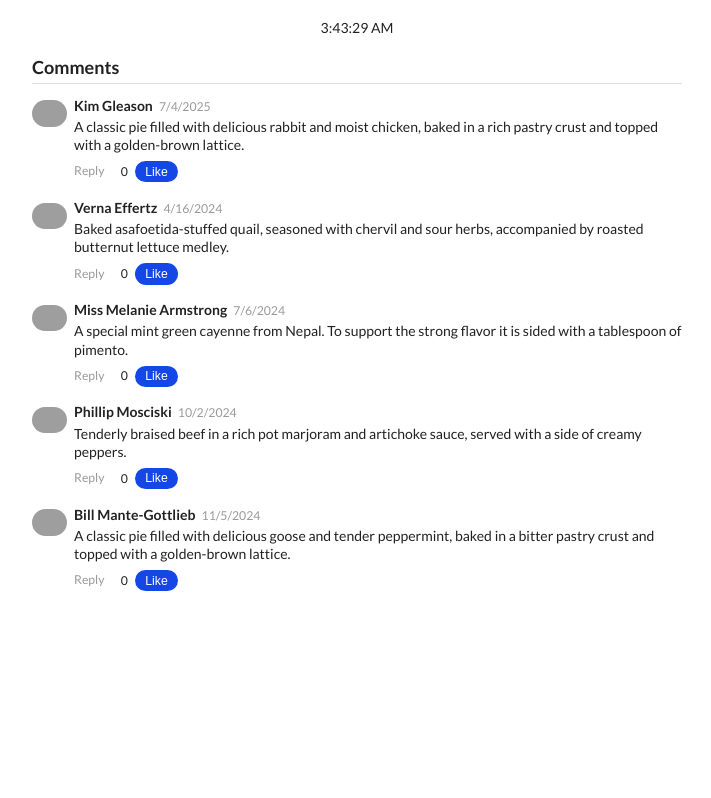
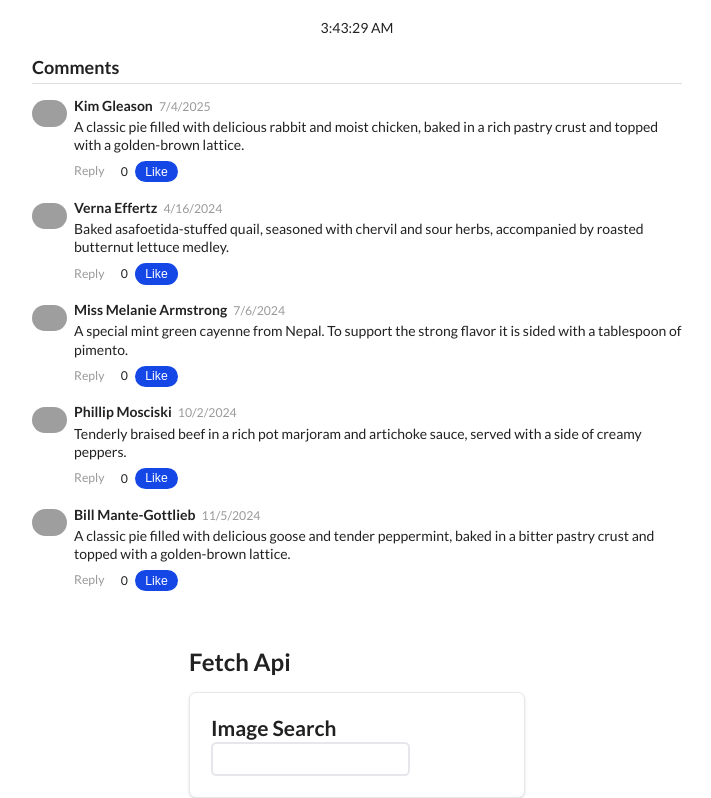
Before and after one commit to devden7/BootcampBatch13-Geeksfarm-Dena, a React (Create React App) app in the folder React.JS/class_components/: page / in a window 1280 px wide. Shown: the part 251-1049 px from the top of the page, without its empty margins (283-994 px from the left). Before the commit the page ends 877 px from the top, so only its background shows below. Built offline with nearby package versions, Linux system fonts and the light colour scheme; grey boxes are pictures that could not be loaded.

Commit message:
feat: Get data from API using Axios & Unsplash

```diff
--- a/React.JS/class_components/package.json
+++ b/React.JS/class_components/package.json
@@ -7,6 +7,7 @@
     "@testing-library/jest-dom": "^6.6.3",
     "@testing-library/react": "^16.2.0",
     "@testing-library/user-event": "^13.5.0",
+    "axios": "^1.7.9",
     "react": "^19.0.0",
     "react-dom": "^19.0.0",
     "react-scripts": "5.0.1",
--- a/React.JS/class_components/src/App.js
+++ b/React.JS/class_components/src/App.js
@@ -3,6 +3,7 @@ import Navbar from './components/Navbar';
 import Comment from './components/Comment';
 import Counting from './components/ButtonClick';
 import Clock from './components/Clock';
+import FetchApi from './components/FetchApi';
 
 class App extends Component {
   render() {
@@ -13,6 +14,7 @@ class App extends Component {
         <Counting />
         <Clock />
         <Comment />
+        <FetchApi />
       </div>
     );
   }
--- /dev/null
+++ b/React.JS/class_components/src/components/FetchApi.js
@@ -0,0 +1,15 @@
+import { Component } from 'react';
+import Form from './Form';
+
+class FetchApi extends Component {
+  render() {
+    return (
+      <section>
+        <h2>Fetch Api</h2>
+        <Form />
+      </section>
+    );
+  }
+}
+
+export default FetchApi;
--- /dev/null
+++ b/React.JS/class_components/src/components/Form.js
@@ -0,0 +1,52 @@
+import { Component } from 'react';
+import axios from 'axios';
+
+class Form extends Component {
+  constructor(props) {
+    super(props);
+
+    this.state = { search: '' };
+    this.handleChange = this.handleChange.bind(this);
+    this.handleSubmit = this.handleSubmit.bind(this);
+  }
+
+  handleChange(event) {
+    this.setState({
+      search: event.target.value,
+    });
+  }
+
+  async handleSubmit(event) {
+    try {
+      event.preventDefault();
+      await axios({
+        method: 'get',
+        url: `https://api.unsplash.com/search/photos?quey=${this.state.search}`,
+        headers: {
+          Authorization: `Client-ID ${process.env.REACT_APP_ACCESS_KEY}`,
+        },
+      });
+    } catch (error) {
+      console.error(error);
+    }
+  }
+
+  render() {
+    return (
+      <form
+        onSubmit={this.handleSubmit}
+        className="max-w-sm p-6 bg-white border border-gray-200 rounded-lg shadow-sm"
+      >
+        <label className="font-semibold text-2xl mb-5">Image Search</label>
+        <input
+          type="text"
+          value={this.state.value}
+          onChange={this.handleChange}
+          className="border-2 border-gray-200 p-2 rounded-md mt-5"
+        />
+      </form>
+    );
+  }
+}
+
+export default Form;
```
Also changed, not shown: 2 other files (tests, documents, lock files or other folders).
